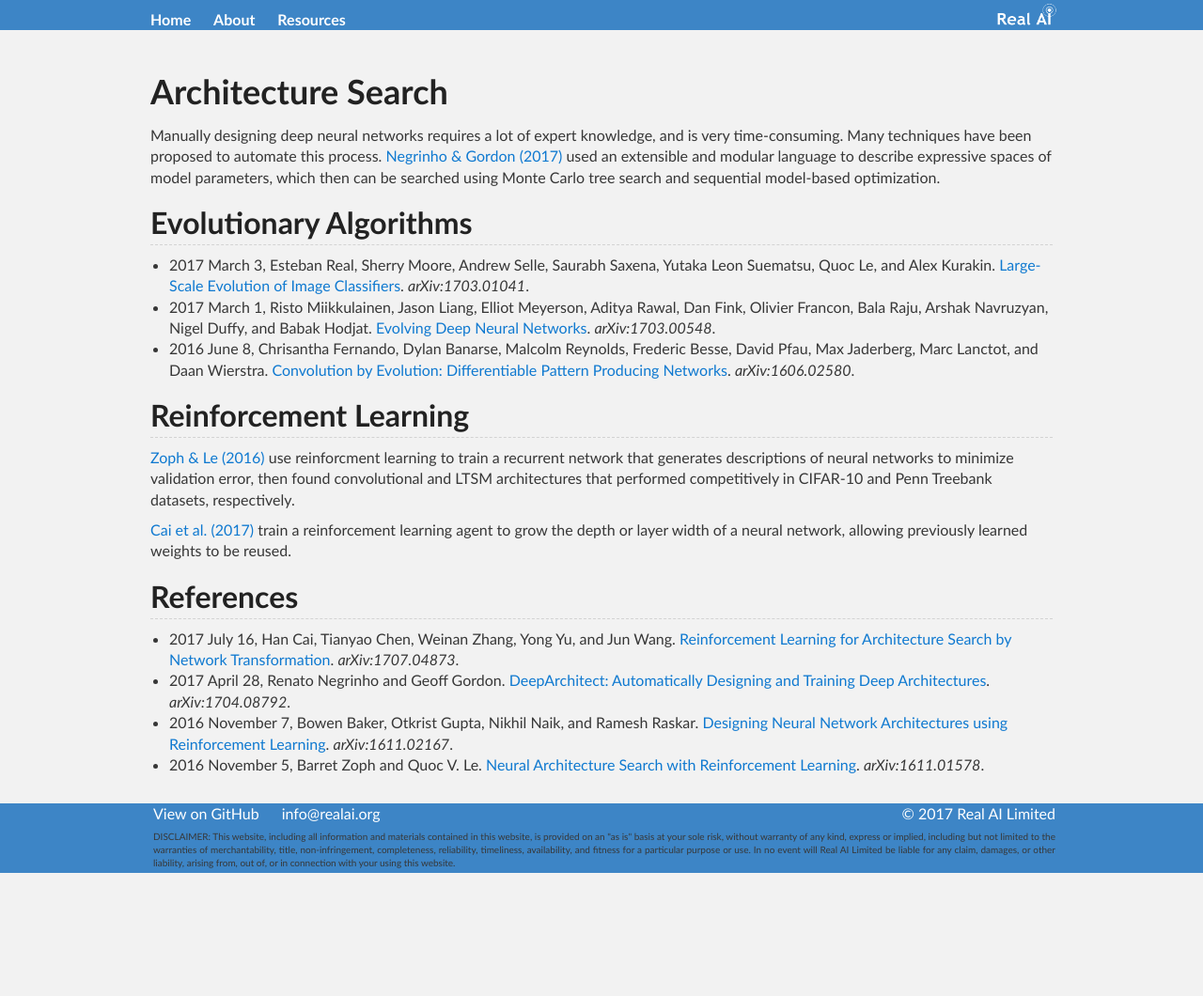
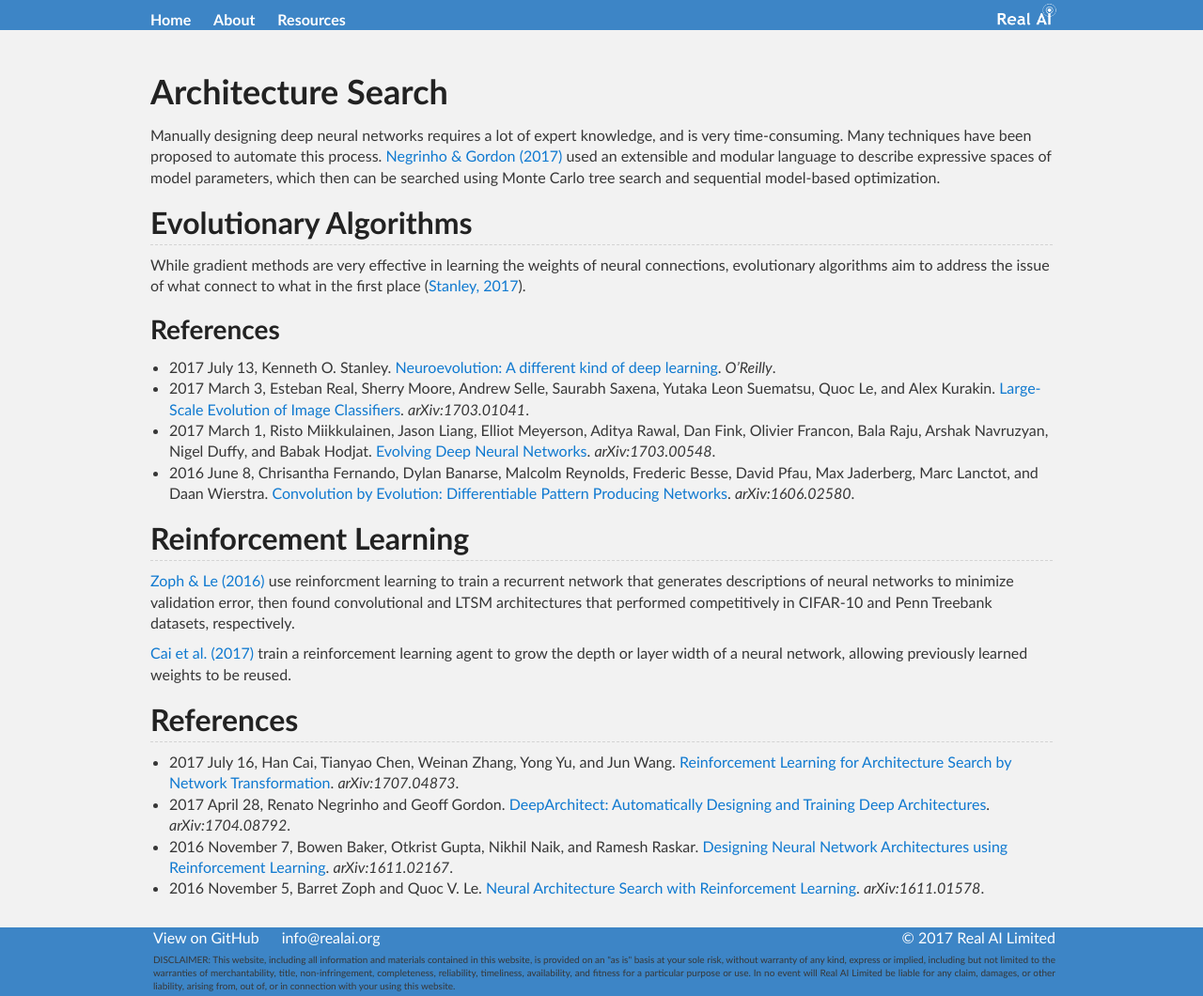
Before and after one commit to Tonywuhk/realai.org, a Jekyll site: the page built from architecture-search.md, in a window 1280 px wide. Shown: the whole page at 94% size. Built offline with Jekyll 4.4.1, drawn with Linux system fonts in a browser that asks for light colours; our own code applies the rules of GitHub Pages for plain Markdown files; the repository's description, which GitHub fills in, is left out; before the commit the page ends 929 px from its top, so only the background shows below that.

Commit message:
Update architecture-search.md

```diff
--- a/architecture-search.md
+++ b/architecture-search.md
@@ -7,6 +7,11 @@ Manually designing deep neural networks requires a lot of expert knowledge, and
 
 ## Evolutionary Algorithms
 
+While gradient methods are very effective in learning the weights of neural connections, evolutionary algorithms aim to address the issue of what connect to what in the first place ([Stanley, 2017](https://www.oreilly.com/ideas/neuroevolution-a-different-kind-of-deep-learning)).
+
+### References
+
+* 2017 July 13, Kenneth O. Stanley. [Neuroevolution: A different kind of deep learning](https://www.oreilly.com/ideas/neuroevolution-a-different-kind-of-deep-learning). *O'Reilly*.
 * 2017 March 3, Esteban Real, Sherry Moore, Andrew Selle, Saurabh Saxena, Yutaka Leon Suematsu, Quoc Le, and Alex Kurakin. [Large-Scale Evolution of Image Classifiers](https://arxiv.org/abs/1703.01041). *arXiv:1703.01041*.
 * 2017 March 1, Risto Miikkulainen, Jason Liang, Elliot Meyerson, Aditya Rawal, Dan Fink, Olivier Francon, Bala Raju, Arshak Navruzyan, Nigel Duffy, and Babak Hodjat. [Evolving Deep Neural Networks](https://arxiv.org/abs/1703.00548). *arXiv:1703.00548*.
 * 2016 June 8, Chrisantha Fernando, Dylan Banarse, Malcolm Reynolds, Frederic Besse, David Pfau, Max Jaderberg, Marc Lanctot, and Daan Wierstra. [Convolution by Evolution: Differentiable Pattern Producing Networks](https://arxiv.org/abs/1606.02580). *arXiv:1606.02580*.
```
